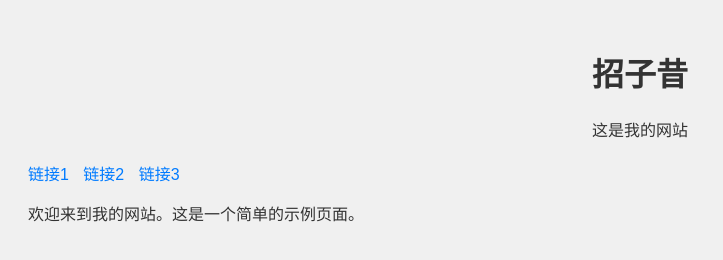
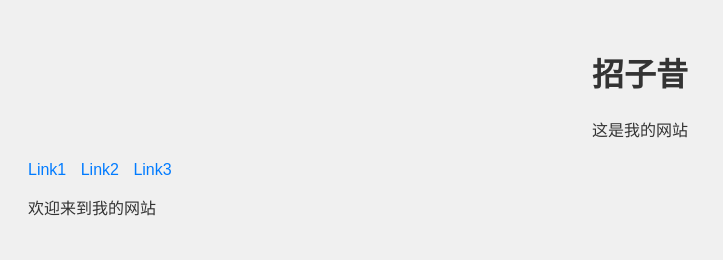
Before and after one commit to ZhaozixiOwO/zhaozixi.github.io, a plain HTML site: page home.html in a window 1280 px wide. Shown: the whole page, without its empty margins (0-723 px from the left). Drawn offline with Linux system fonts and the light colour scheme.

Commit message:
Update home.html

```diff
--- a/home.html
+++ b/home.html
@@ -39,13 +39,13 @@
     </header>
     <nav>
         <ul>
-            <li><a href="#link1">链接1</a></li>
-            <li><a href="#link2">链接2</a></li>
-            <li><a href="#link3">链接3</a></li>
+            <li><a href="www.apple.cn">Link1</a></li>
+            <li><a href="www.google.com">Link2</a></li>
+            <li><a href="about:blank" target="_blank">Link3</a></li>
         </ul>
     </nav>
     <main>
-        <p>欢迎来到我的网站。这是一个简单的示例页面。</p>
+        <p>欢迎来到我的网站</p>
     </main>
 </body>
 </html>
```
